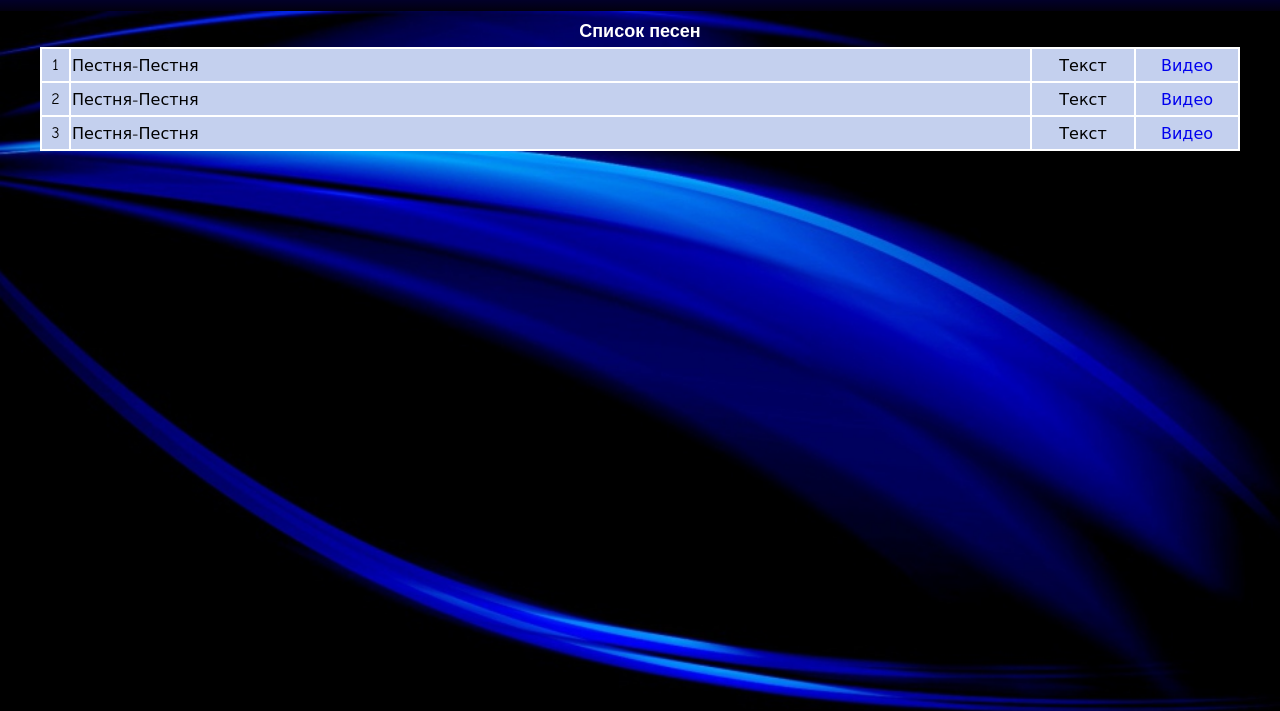
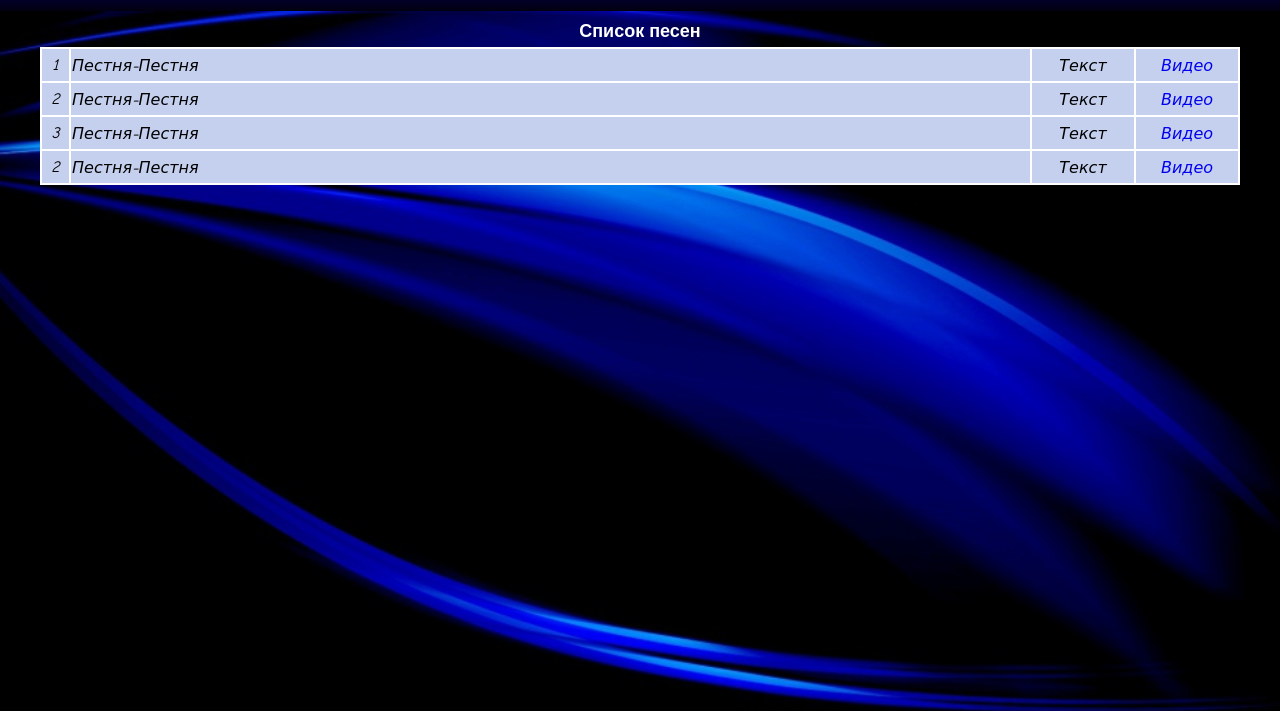
Before and after one commit to myslikam/myslik, a website: page src/video.html in a window 1280 px wide. Shown: the part 89-800 px from the top of the page. Drawn offline with nearby package versions, Linux system fonts and the light colour scheme; files that its build step writes are made by us from their sources; a web font is replaced by a local one.

Commit message:
10:16 на работе

```diff
--- a/src/partials/_video.html
+++ b/src/partials/_video.html
@@ -47,6 +47,17 @@
                 </td>
               </tr>
 
+              <!-- Новая строка -->
+             <tr>
+              <td>2</td>
+              <td>Пестня-Пестня</td>
+              <td>Текст</td>
+              <td>
+                <a href="https://www.youtube.com/embed/UtgCjtWIu-I">
+                Видео
+              </a>
+            </td>
+            </tr>
 
 
 
--- a/src/partials/video.scss
+++ b/src/partials/video.scss
@@ -34,6 +34,7 @@ tbody/* , tr, td */ {
     border: 2px solid white;
     height: 30px;
     font-family: "Comic Sans MS", cursive, sans-serif;
+    font-style: italic;
   }
 
   table td:first-child {
@@ -51,7 +52,7 @@ tbody/* , tr, td */ {
   }
 
 a:hover {
-  color: red;
+  color: rgb(4, 4, 168);
   transition-duration: .3s;
 }
 td > a {
```
Also changed, not shown: dist/css/main.css, 1 other file.
